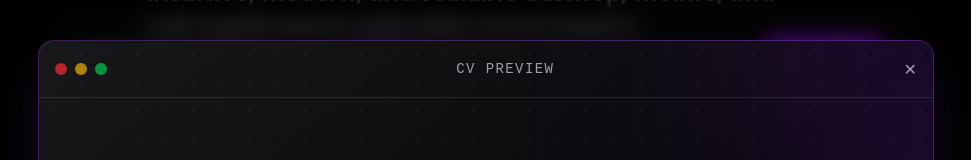
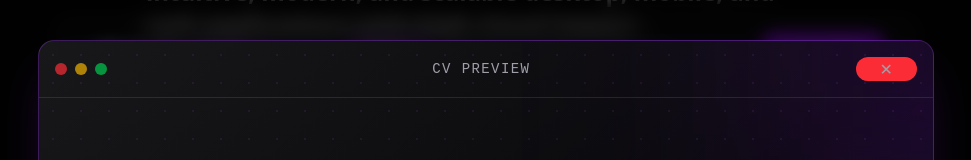
Before and after one commit to richglez/portfolio, a Next.js app: page / in a window 1280 px wide. Both pictures are taken after a click on the button "CV Preview". Shown: the part 1172-1332 px from the top of the page, without its empty margins (154-1125 px from the left). Built offline with nearby package versions, Linux system fonts and the light colour scheme; no server answers.

Commit message:
CV Preview element ui desing and animation opening and closing element

```diff
--- a/src/components/About.tsx
+++ b/src/components/About.tsx
@@ -3,9 +3,11 @@
 import { useState } from "react";
 import { forwardRef } from "react";
 import TypingText from "@/components/TypingText";
+import { motion, AnimatePresence } from "framer-motion";
 
 const AboutSection = forwardRef<HTMLElement>((props, ref) => {
   const [showPreview, setShowPreview] = useState(false);
+
   return (
     <section
       id="about"
@@ -64,10 +66,24 @@ const AboutSection = forwardRef<HTMLElement>((props, ref) => {
           <path d="M12 4.5C7 4.5 2.73 7.61 1 12c1.73 4.39 6 7.5 11 7.5s9.27-3.11 11-7.5c-1.73-4.39-6-7.5-11-7.5zM12 17c-2.76 0-5-2.24-5-5s2.24-5 5-5 5 2.24 5 5-2.24 5-5 5zm0-8c-1.66 0-3 1.34-3 3s1.34 3 3 3 3-1.34 3-3-1.34-3-3-3z" />
         </svg>
       </button>
-      {/* Modal de Vista Previa */}
+      {/* Modal de Vista Previa - ALWAYS ON TOP WINDOW */}
+      <AnimatePresence>
         {showPreview && (
-        <div className="fixed inset-0 z-50 flex items-center justify-center bg-black/70 backdrop-blur-sm p-4">
-          <div
+          <motion.div
+            key="modal"
+            className="fixed inset-0 z-50 flex items-center justify-center bg-black/70 backdrop-blur-sm p-4"
+            initial={{ opacity: 0 }}
+            animate={{ opacity: 1 }}
+            exit={{ opacity: 0 }}
+            transition={{ duration: 0.28 }}
+            onClick={() => setShowPreview(false)} // click outside
+          >
+            <motion.div
+              initial={{ scale: 0.95, opacity: 0 }}
+              animate={{ scale: 1, opacity: 1 }}
+              exit={{ scale: 0.95, opacity: 0 }}
+              transition={{ duration: 0.25 }}
+              onClick={(e) => e.stopPropagation()} // evita cerrar al click interno
               className="
                 relative w-full max-w-4xl h-[90vh]
                 bg-linear-to-br from-zinc-900 via-zinc-950 to-purple-950/60
@@ -75,16 +91,15 @@ const AboutSection = forwardRef<HTMLElement>((props, ref) => {
                 rounded-2xl
                 shadow-2xl shadow-purple-900/40
                 overflow-hidden
-      animate-in fade-in zoom-in-95 duration-300
               "
             >
-            {/* Glow decorativo */}
+              {/* Glow */}
               <div className="absolute -top-32 -right-32 w-72 h-72 bg-purple-600/20 blur-[120px] pointer-events-none" />
 
-            {/* Grid tech pattern (sutil) */}
+              {/* Grid */}
               <div className="absolute inset-0 opacity-10 bg-[radial-gradient(#a855f7_1px,transparent_1px)] bg-size-[28px_28px]" />
 
-            {/* Header estilo ventana */}
+              {/* Header */}
               <div className="relative flex items-center justify-between p-4 border-b border-white/10">
                 <div className="flex gap-2">
                   <div className="w-3 h-3 rounded-full bg-red-500/70" />
@@ -98,7 +113,7 @@ const AboutSection = forwardRef<HTMLElement>((props, ref) => {
 
                 <button
                   onClick={() => setShowPreview(false)}
-                className="text-zinc-400 hover:text-white transition"
+                  className="px-6 bg-red-500 rounded-full text-zinc-400 hover:text-white transition active:scale-85"
                 >
                   ✕
                 </button>
@@ -106,11 +121,12 @@ const AboutSection = forwardRef<HTMLElement>((props, ref) => {
 
               {/* Contenido */}
               <div className="relative flex-1 p-6 overflow-auto">
-              {/* aquí pones tu PDF / preview */}
+                {/* PDF */}
               </div>
-          </div>
-        </div>
+            </motion.div>
+          </motion.div>
         )}
+      </AnimatePresence>
 
       <h3 className="text-3xl font-bold mt-20">Education</h3>
       <ul className="text-xl">
```
Lines whose indentation alone changed are shown as unchanged.
